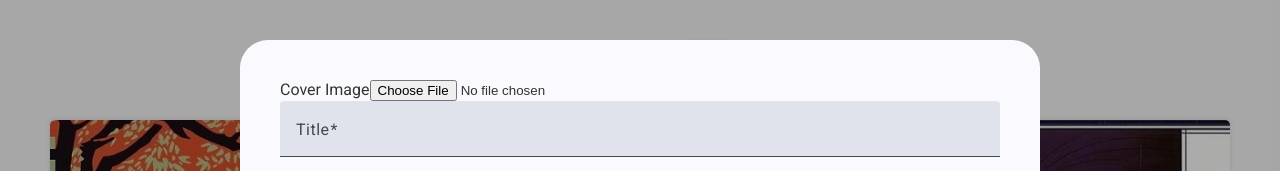
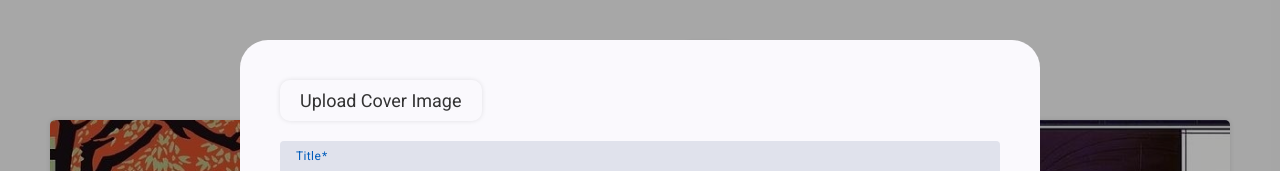
Before and after one commit to nickregeda/Book-List-App, an Angular app: page /books in a window 1280 px wide. Both pictures are taken after a click on the button "Add". Shown: the top 171 px of the page. Built offline with nearby package versions, Linux system fonts and the light colour scheme.

Commit message:
feat: add styles for file input in book-form component

```diff
--- a/src/app/components/book-form/book-form.component.html
+++ b/src/app/components/book-form/book-form.component.html
@@ -1,7 +1,10 @@
 <form class="book-form" [formGroup]="bookForm" (ngSubmit)="submit()">
-  <label>
-    <span>Cover Image</span>
-    <input type="file" (change)="onImageUpload($event)">
+  <label class="book-form__img-label">
+    <p>Upload Cover Image</p>
+    @if (coverImage) {
+      <mat-icon>image</mat-icon>
+    }
+    <input type="file" (change)="onImageUpload($event)" style="display: none">
   </label>
 
   @for (el of bookFormEls; track el.title) {
--- a/src/app/components/book-form/book-form.component.scss
+++ b/src/app/components/book-form/book-form.component.scss
@@ -3,6 +3,31 @@
 
   display: flex;
   flex-direction: column;
+
+  &__img-label {
+    margin-bottom: 20px;
+    align-self: flex-start;
+
+    display: flex;
+    align-items: center;
+    gap: 5px;
+
+    p {
+      padding: 10px 20px;
+
+      font-size: clamp(16px, 2vw, 18px);
+
+      border-radius: 10px;
+      box-shadow: 0 0 5px var(--shadow-color);
+
+      cursor: pointer;
+      transition: box-shadow .3s ease;
+
+      &:hover {
+        box-shadow: 0 0 10px 5px var(--shadow-color);
+      }
+    }
+  }
 
   &__btn-wrapper {
     margin-top: auto;
--- a/src/app/components/book-form/book-form.component.ts
+++ b/src/app/components/book-form/book-form.component.ts
@@ -1,6 +1,7 @@
 import { Component, computed, inject, input, OnInit } from '@angular/core';
 import { FormBuilder, FormGroup, ReactiveFormsModule, Validators } from '@angular/forms';
 
+import { MatIcon } from '@angular/material/icon';
 import { MatInput } from '@angular/material/input';
 import { MatButton } from '@angular/material/button';
 import { MatDialogRef } from '@angular/material/dialog';
@@ -22,6 +23,7 @@ import { BooksService } from '../../services/books.service';
     MatLabel,
     MatInput,
     MatButton,
+    MatIcon,
   ],
 })
 export class BookFormComponent implements OnInit {
@@ -33,10 +35,10 @@ export class BookFormComponent implements OnInit {
   private booksService = inject(BooksService);
 
   private isAddBookPopup = computed(() => !this.book());
-  private coverImage: string;
 
   public bookFormEls = BOOK_FORM_ELEMENTS;
   public bookForm: FormGroup;
+  public coverImage: string;
 
   ngOnInit() {
     this.bookForm = this.fb.group({
```
